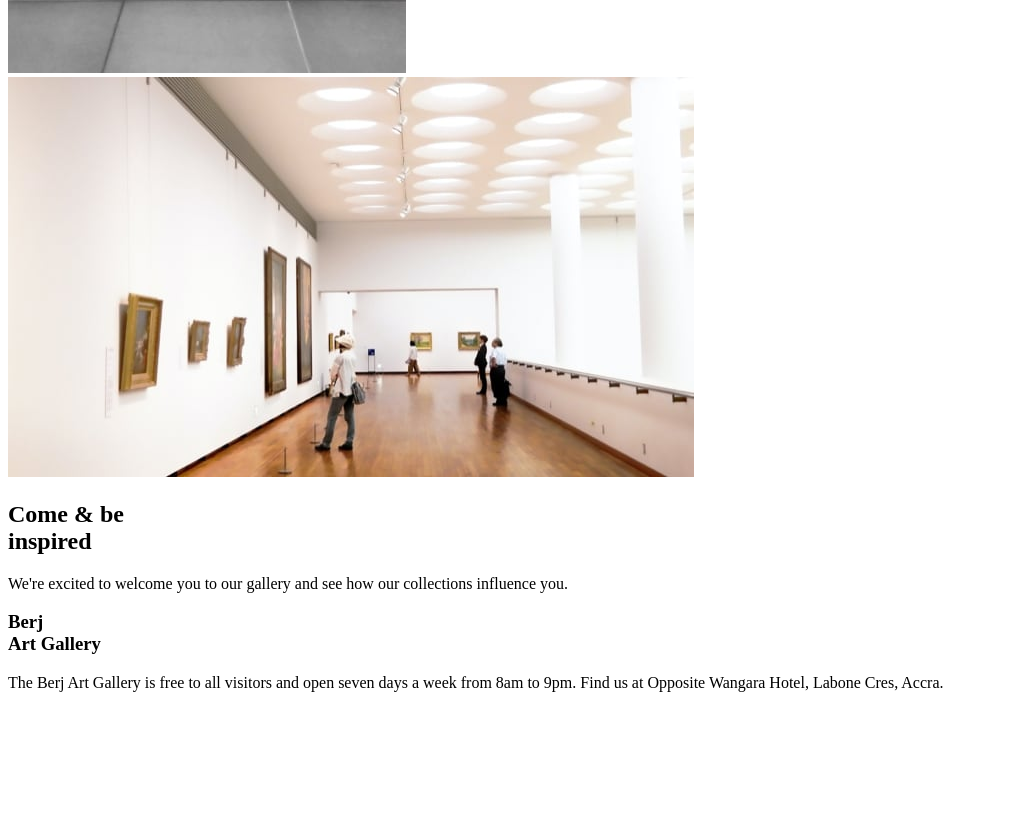
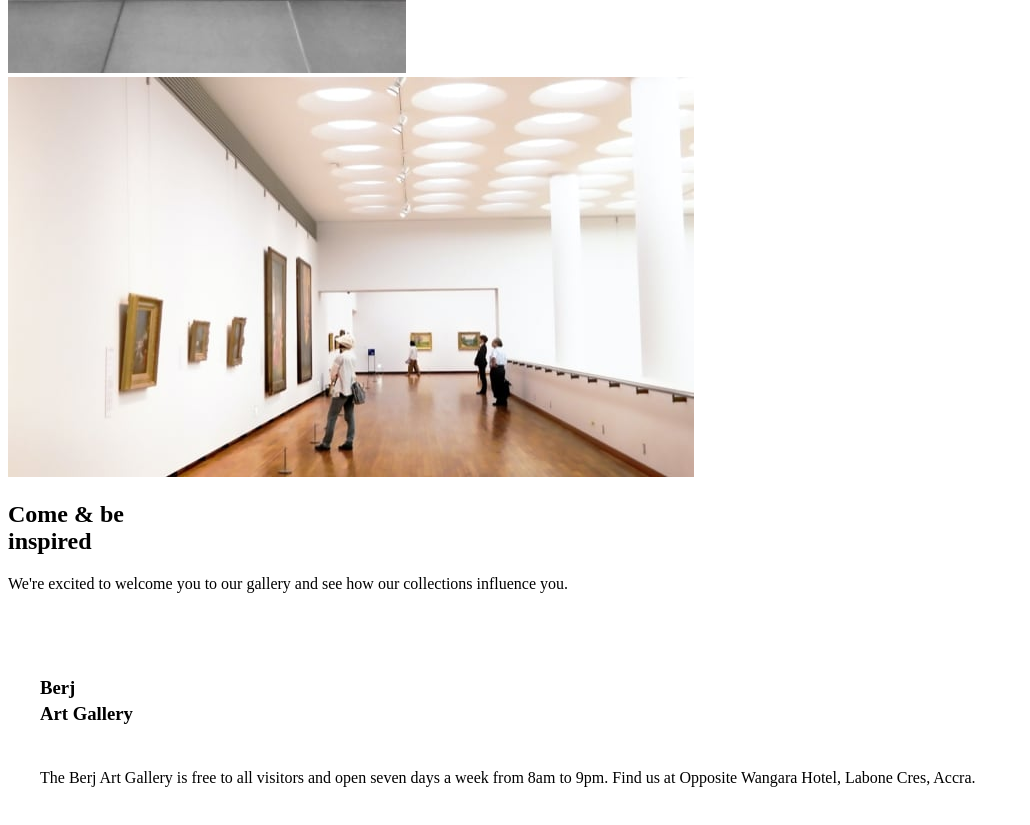
Before and after one commit to hagan23/art-gallery, a plain HTML site: page index.html in a window 1280 px wide. Shown: the part 1400-2225 px from the top of the page, without its empty margins (0-1030 px from the left). Before the commit the page ends 2108 px from the top, so only its background shows below. Drawn offline with Linux system fonts and the light colour scheme.

Commit message:
Footer update

```diff
--- a/style.css
+++ b/style.css
@@ -1,3 +1,21 @@
-.body {
-  background-color: green;
+
+body {
+  background-color: var(--background);
 }
+
+
+
+
+/* Footer */
+footer {
+  line-height: 1.625rem;
+  font-size: 1rem;
+  padding: 3rem 2rem;
+}
+
+footer p {
+  margin-top: 2.375rem;
+  margin-bottom: 2.375rem;
+}
+
+/* End Footer */
```
